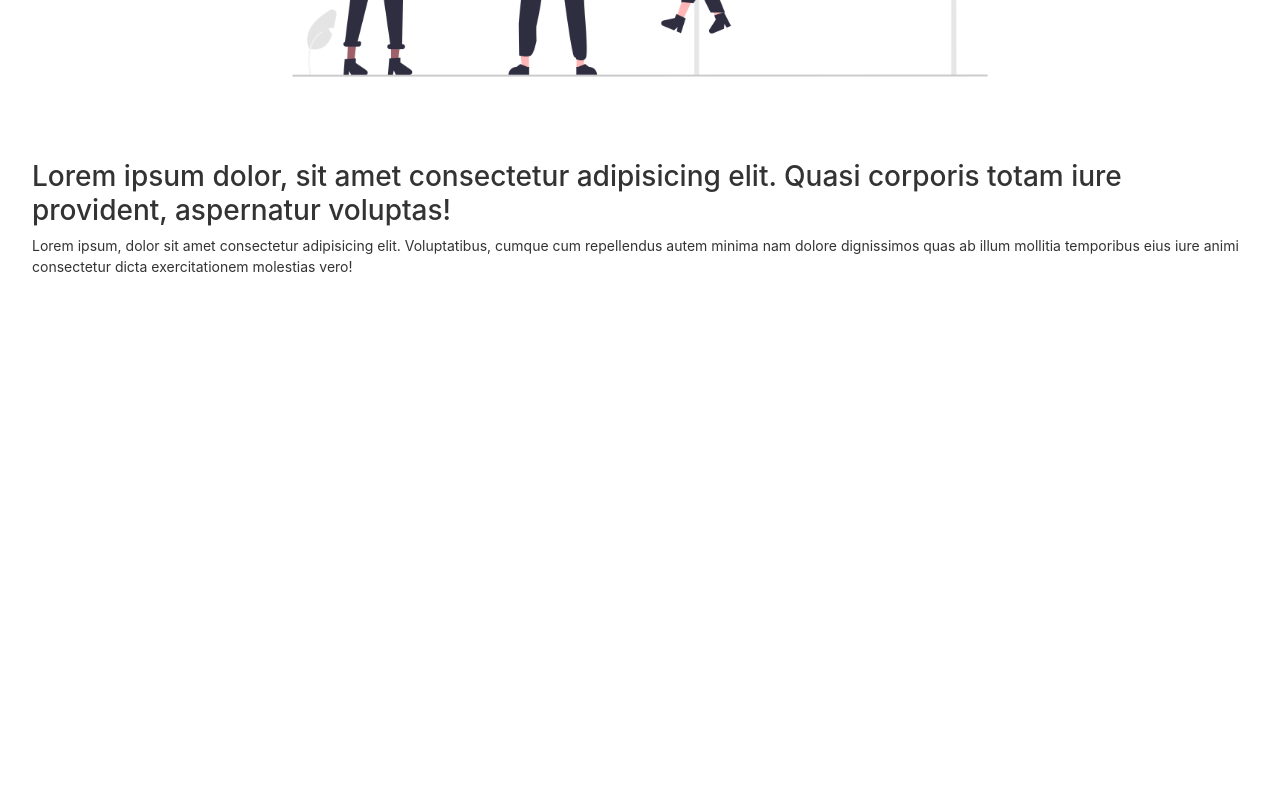
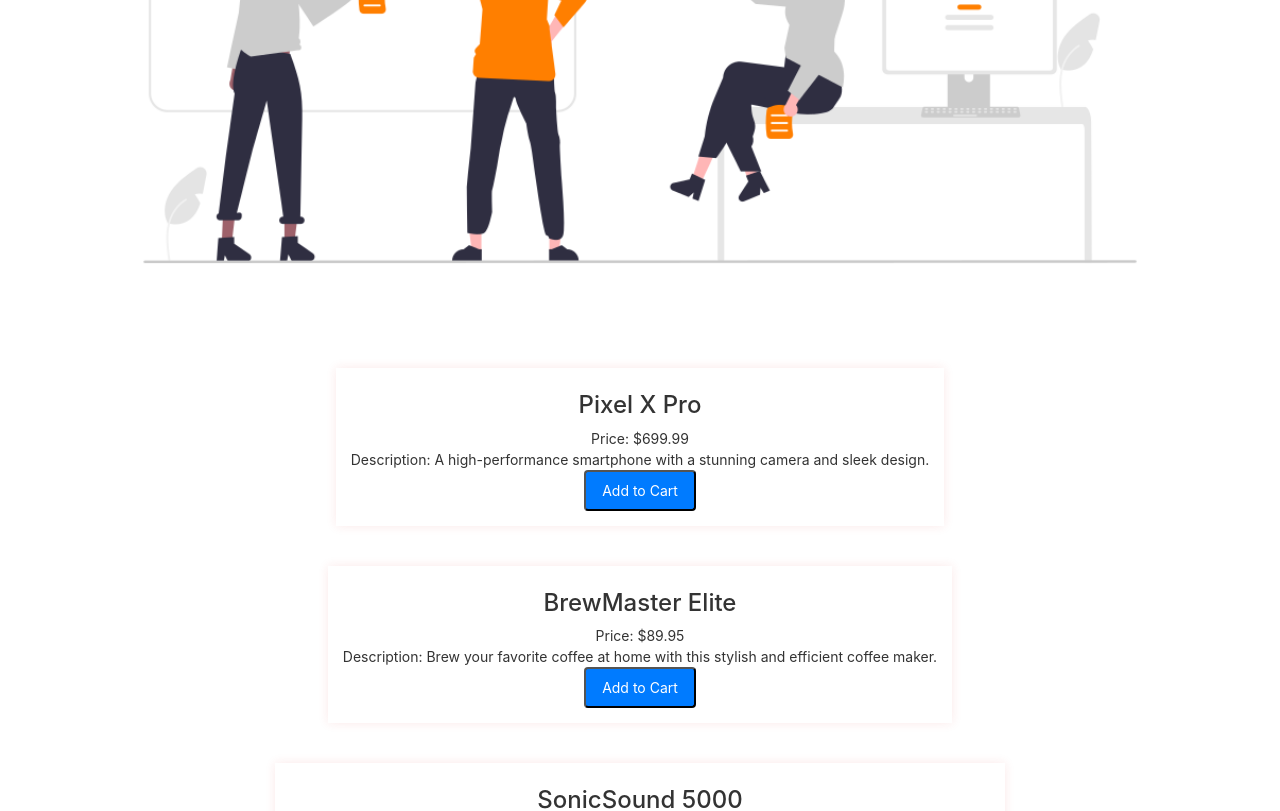
Before and after one commit to Akhil2105/akhil2105.github.io, an Angular app: page /welcome in a window 1280 px wide. Shown: the part 440-1251 px from the top of the page. Before the commit the page ends 800 px from the top, so only its background shows below. Built offline with nearby package versions, Linux system fonts and the light colour scheme.

Commit message:
added product catalogue

```diff
--- a/package.json
+++ b/package.json
@@ -15,6 +15,7 @@
     "@angular/compiler": "^16.2.0",
     "@angular/core": "^16.2.0",
     "@angular/forms": "^16.2.0",
+    "@angular/material": "^16.2.13",
     "@angular/platform-browser": "^16.2.0",
     "@angular/platform-browser-dynamic": "^16.2.0",
     "@angular/router": "^16.2.0",
@@ -27,7 +28,7 @@
     "zone.js": "~0.13.0"
   },
   "devDependencies": {
-    "@angular-devkit/build-angular": "^16.2.11",
+    "@angular-devkit/build-angular": "^16.2.12",
     "@angular/cli": "^16.2.11",
     "@angular/compiler-cli": "^16.2.0",
     "@angular/localize": "^16.2.0",
--- a/src/app/home/home.component.html
+++ b/src/app/home/home.component.html
@@ -1,14 +1,15 @@
 <div class="child-view">
     <img class="page-bg" src="assets/images/collab.png" />
 
-    <div class="text p-3">
-        <h3>Lorem ipsum dolor, sit amet consectetur adipisicing elit. Quasi corporis totam iure provident, aspernatur
-            voluptas!</h3>
-        <p>Lorem ipsum, dolor sit amet consectetur adipisicing elit. Voluptatibus, cumque cum repellendus autem minima nam
-            dolore dignissimos quas ab illum mollitia temporibus eius iure animi consectetur dicta exercitationem molestias
-            vero!</p>
-    </div>
+    <section class="catalogue" *ngFor="let product of products">
+        <div class="product-card">
+            <!-- <img src="" alt=""> -->
+            <div class="product-details">
+                <h4>{{product.name}}</h4>
+                <p>Price: {{product.price | currency:'USD':'symbol'}}</p>
+                <p>Description: {{product.description}}</p>
+                <button class="add-to-cart-button">Add to Cart</button>
+            </div>
+        </div>
+    </section>
 </div>
-<div>
-
-</div>
--- a/src/app/home/home.component.scss
+++ b/src/app/home/home.component.scss
@@ -1,3 +1,61 @@
-// .child-view {
-//     background-image: url("../../assets/images/collab.png");
-// }
+.child-view {
+    display: flex;
+    flex-direction: column;
+    align-items: center;
+}
+
+.page-bg {
+    width: 100%;
+}
+
+.catalogue {
+    display: flex;
+    flex-wrap: wrap;
+    justify-content: space-around;
+    margin-top: 20px;
+}
+
+.product-card {
+    width: 100%;
+    max-width: 1000px;
+
+    margin-bottom: 20px;
+    box-shadow: 0 0 10px rgba(218, 36, 36, 0.1);
+    transition: transform 0.3s ease-in-out;
+}
+
+.product-card:hover {
+    transform: scale(1.05);
+}
+
+.product-details {
+    padding: 15px;
+    text-align: center;
+    width: 100%;
+    max-width: 1000px;
+
+}
+
+.add-to-cart-button {
+    background-color: #007bff;
+    color: #fff;
+    padding: 8px 16px;
+    border-radius: 4px;
+    transition: background-color 0.3s ease-in-out;
+}
+
+.add-to-cart-button:hover {
+    background-color: #0056b3;
+}
+
+
+@media screen and (max-width: 600px) {
+    .product-card {
+        width: 100%;
+        max-width: none;
+    }
+
+    .product-details {
+        max-width: none;
+    }
+}
--- a/src/app/home/home.component.ts
+++ b/src/app/home/home.component.ts
@@ -7,5 +7,27 @@ import { Component } from '@angular/core';
 })
 export class HomeComponent {
 
+  products = [
+    { "name": "Pixel X Pro", "price": 699.99, "description": "A high-performance smartphone with a stunning camera and sleek design." },
+    { "name": "BrewMaster Elite", "price": 89.95, "description": "Brew your favorite coffee at home with this stylish and efficient coffee maker." },
+    { "name": "SonicSound 5000", "price": 129.99, "description": "Immerse yourself in music with these comfortable and noise-canceling wireless headphones." },
+    { "name": "FitPulse Pro", "price": 49.95, "description": "Stay active and monitor your health with this feature-packed fitness tracker." },
+    { "name": "RoboSweep Max", "price": 199.00, "description": "Keep your home clean effortlessly with this smart and efficient robot vacuum." },
+    { "name": "JamSync Mini", "price": 39.99, "description": "Take your music anywhere with this compact and powerful Bluetooth speaker." },
+    { "name": "ComfortZone Luxe", "price": 179.95, "description": "Work comfortably for hours with this ergonomically designed office chair." },
+    { "name": "ShutterStar Pro", "price": 499.00, "description": "Capture stunning moments with this high-resolution digital camera." },
+    { "name": "GameMaster X9000", "price": 299.99, "description": "Experience the latest gaming adventures with this advanced gaming console." },
+    { "name": "CulinaryCraft Deluxe", "price": 129.95, "description": "Upgrade your kitchen with this durable and stylish cookware set." },
+    { "name": "EcoHeat SmartHub", "price": 129.00, "description": "Save energy and control your home's temperature with this smart thermostat." },
+    { "name": "VentureGear Explorer", "price": 79.99, "description": "Stay organized on the go with this spacious and versatile travel backpack." },
+    { "name": "SparkDazzle SonicCare", "price": 49.95, "description": "Achieve optimal oral hygiene with this advanced electric toothbrush." },
+    { "name": "PowerFlow Infinity", "price": 29.99, "description": "Charge your devices wirelessly with this sleek and convenient charging pad." },
+    { "name": "CrispMaster Pro", "price": 89.99, "description": "Cook healthier meals with less oil using this efficient air fryer." },
+    { "name": "SecureView Guardian", "price": 149.00, "description": "Monitor your home remotely with this high-definition smart security camera." },
+    { "name": "ZenFlex ComfortPro", "price": 24.95, "description": "Enhance your yoga practice with this non-slip and comfortable yoga mat." },
+    { "name": "ReadLite Oasis", "price": 119.99, "description": "Carry your library in your pocket with this lightweight Kindle e-reader." },
+    { "name": "SkyCapture Explorer", "price": 299.00, "description": "Explore the skies and capture aerial views with this camera-equipped drone." },
+    { "name": "SoundWave Freedom", "price": 69.99, "description": "Enjoy wire-free audio with these stylish and high-quality Bluetooth earbuds." }
+  ];
 
 }
```
Also changed, not shown: 1 other file (tests, documents, lock files or other folders).
